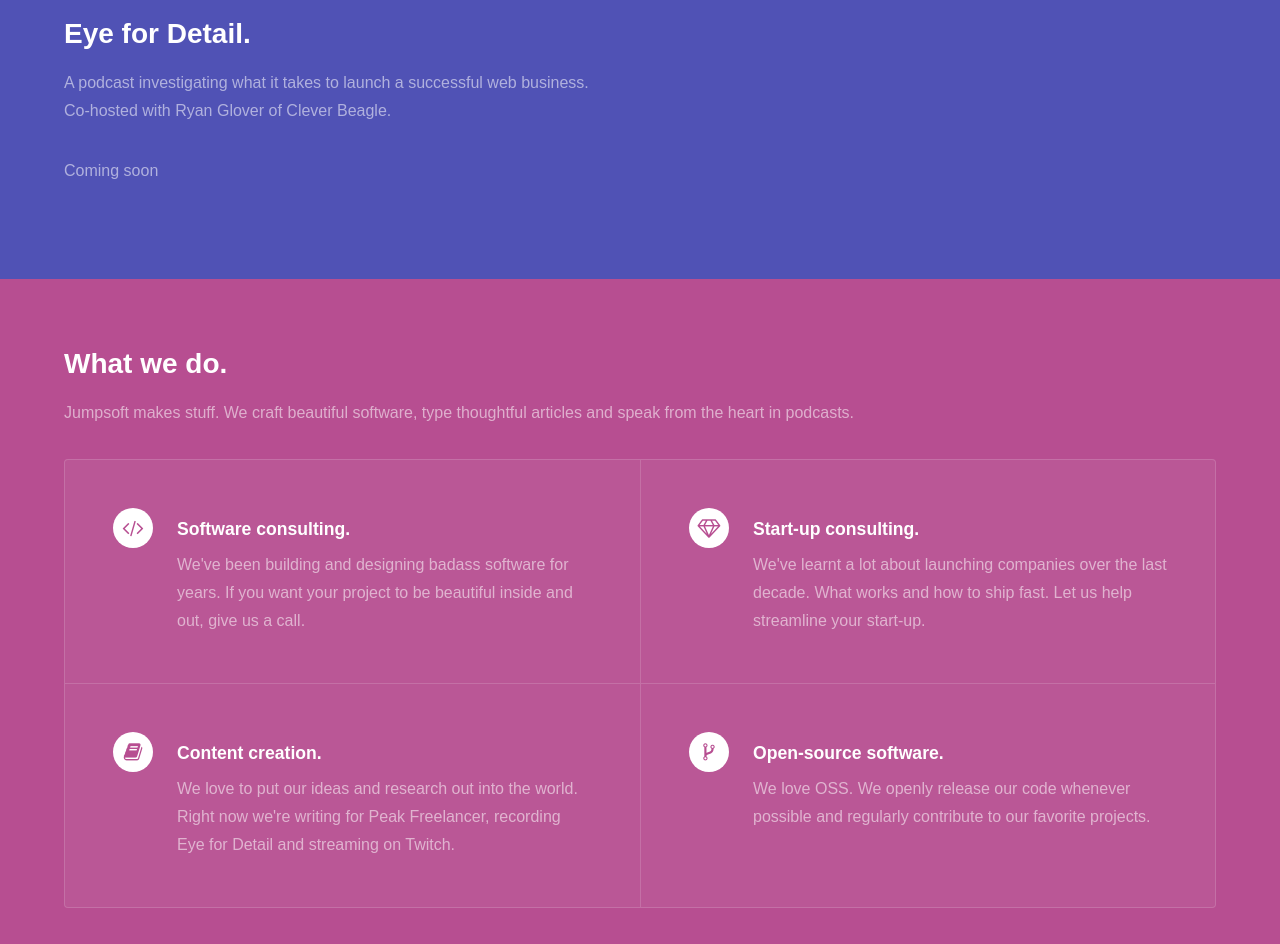
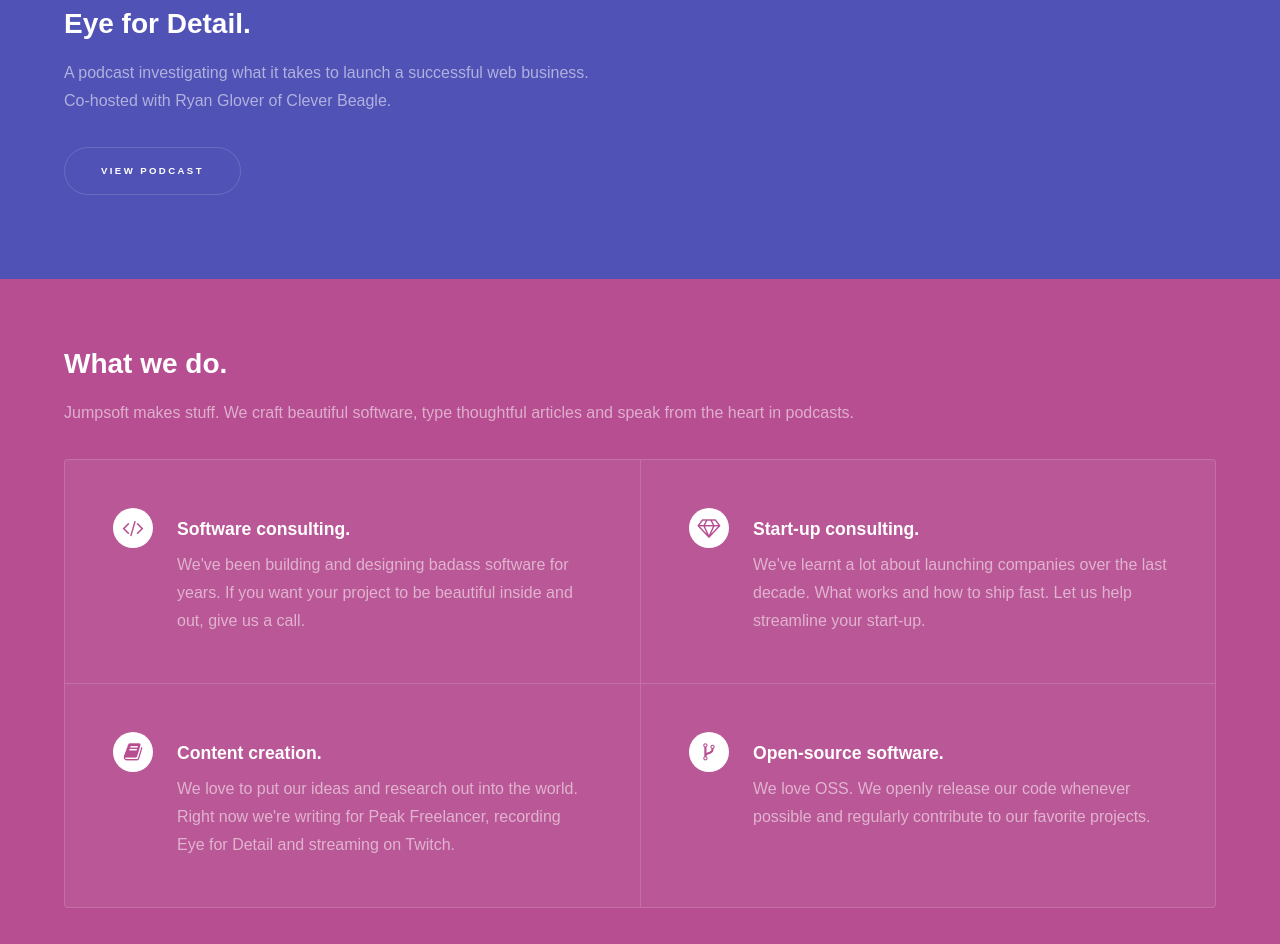
Before and after one commit to remotealex/jumpsoft, a plain HTML site: page index.html in a window 1280 px wide. Shown: the part 1977-2921 px from the top of the page. Drawn offline with Linux system fonts and the light colour scheme.

Commit message:
Added podcast link and favicon

```diff
--- a/index.html
+++ b/index.html
@@ -4,8 +4,13 @@
   <head>
     <title>Jumpsoft - Software for developers and digital nomads</title>
     <meta name="description" content="Jumpsoft is the brainchild of Alex Price. This website explores all things web and life.">
+
     <meta charset="utf-8"/>
     <meta name="viewport" content="width=device-width, initial-scale=1, user-scalable=no"/>
+
+    <link rel="shortcut icon" href="/assets/favicon.ico" type="image/x-icon">
+    <link rel="icon" href="/assets/favicon.ico" type="image/x-icon">
+
     <link rel="stylesheet" href="assets/css/main.css"/>
     <noscript><link rel="stylesheet" href="assets/css/noscript.css"/></noscript>
   </head>
@@ -97,8 +102,7 @@
               <p>A podcast investigating what it takes to launch a successful web business.<br/>Co-hosted with Ryan Glover of Clever Beagle.</p>
               <ul class="actions">
                 <li>
-                  <span>Coming soon</span>
-                  <!-- <a title="View the podcast page (new tab)" target="_blank" rel="noopener noreferrer" href="https://eyefordetail.com" class="button">View podcast</a> -->
+                  <a title="View the podcast page (new tab)" target="_blank" rel="noopener noreferrer" href="https://cleverbeagle.com/podcast" class="button">View podcast</a>
                 </li>
               </ul>
             </div>
```
Also changed, not shown: assets/favicon.ico (added).
